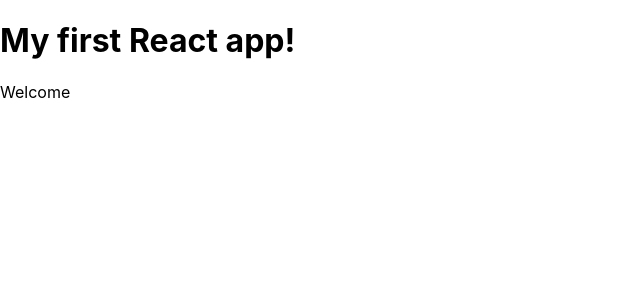
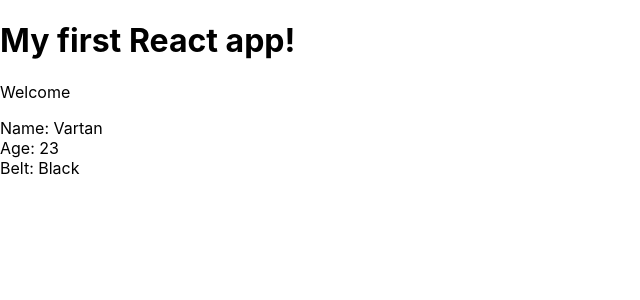
Before and after one commit to vartanbeno/react-tutorial-create-react-app, a React (Create React App) app: page / in a window 1280 px wide. Shown: the top 300 px of the page, without its empty margins (0-640 px from the left). Built offline with nearby package versions, Linux system fonts and the light colour scheme.

Commit message:
create component

```diff
--- a/src/App.js
+++ b/src/App.js
@@ -1,4 +1,5 @@
 import React, { Component } from 'react';
+import Ninjas from './Ninjas';
 
 class App extends Component {
   render() {
@@ -6,6 +7,7 @@
       <div className="App">
         <h1>My first React app!</h1>
         <p>Welcome</p>
+        <Ninjas />
       </div>
     );
   }
--- /dev/null
+++ b/src/Ninjas.js
@@ -0,0 +1,15 @@
+import React, { Component } from 'react';
+
+class Ninjas extends Component {
+    render() {
+        return(
+            <div className="ninja">
+                <div>Name: Vartan</div>
+                <div>Age: 23</div>
+                <div>Belt: Black</div>
+            </div>
+        );
+    }
+}
+
+export default Ninjas;
```
